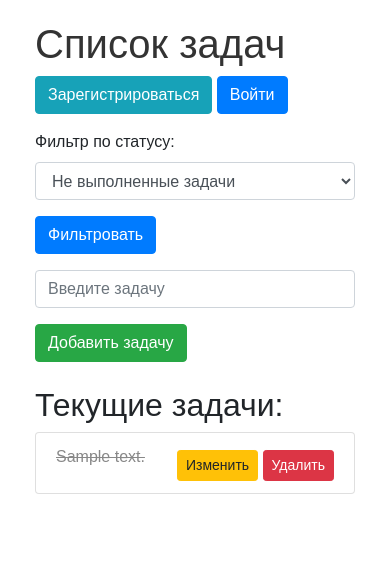
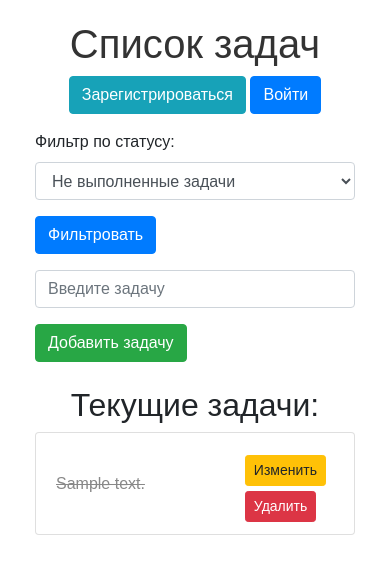
Before and after one commit to Mgorlenkov/Test, a Flask app: page / in a window 390 px wide. Shown: the top 574 px of the page. Run offline with Flask 3, Linux system fonts and the light colour scheme; tables that the repository leaves empty hold one stand-in row (values such as "Sample post"); some libraries are stand-ins or nearby versions.

Commit message:
adapt commit

```diff
--- a/templates/index.html
+++ b/templates/index.html
@@ -3,6 +3,7 @@
 <html lang="ru">
 <head>
     <meta charset="UTF-8">
+    <meta name="viewport" content="width=device-width, initial-scale=1.0">
     <title>Список задач</title>
     <link href="https://stackpath.bootstrapcdn.com/bootstrap/4.5.2/css/bootstrap.min.css" rel="stylesheet">
     <style>
@@ -20,12 +21,22 @@
             text-decoration: line-through;
             color: #888;
         }
+        @media (max-width: 768px) {
+            .task-actions {
+                display: block;
+                margin-top: 10px;
+            }
+            .task-actions a, .task-actions form {
+                display: block;
+                margin-bottom: 5px;
+            }
+        }
     </style>
 </head>
 <body>
     <div class="container">
-        <h1>Список задач</h1>
-        <div class="mb-3">
+        <h1 class="text-center">Список задач</h1>
+        <div class="mb-3 text-center">
             <a href="{{ url_for('register') }}" class="btn btn-info">Зарегистрироваться</a>
             <a href="{{ url_for('login') }}" class="btn btn-primary">Войти</a>
             {% if current_user.is_authenticated %}
@@ -35,7 +46,7 @@
                 {% endif %}
             {% endif %}
         </div>
-        <form method="post" action="{{ url_for('filter_tasks') }}">
+        <form method="post" action="{{ url_for('filter_tasks') }}" class="mb-3">
             <div class="form-group">
                 <label for="status">Фильтр по статусу:</label>
                 <select class="form-control" id="status" name="status">
@@ -47,22 +58,22 @@
             <button type="submit" class="btn btn-primary">Фильтровать</button>
         </form>
 
-        <form method="post" action="{{ url_for('add_task') }}" class="mt-3">
+        <form method="post" action="{{ url_for('add_task') }}" class="mb-3">
             <div class="form-group">
                 <input type="text" class="form-control" name="task" placeholder="Введите задачу" required>
             </div>
             <button type="submit" class="btn btn-success">Добавить задачу</button>
         </form>
 
-        <h2 class="mt-4">Текущие задачи:</h2>
+        <h2 class="mt-4 text-center">Текущие задачи:</h2>
         <ul class="list-group">
             {% for task in tasks %}
-                <li class="list-group-item">
+                <li class="list-group-item d-flex justify-content-between align-items-center">
                     <span class="{% if task.completed %}completed{% endif %}">
                         {{ task.description }}
                     </span>
-                    <div class="task-actions float-right">
-                        <a href="{{ url_for('update_task', task_id=task.id) }}" class="btn btn-warning btn-sm">Изменить</a>
+                    <div class="task-actions">
+                        <a href="{{ url_for('update_task', task_id=task.id) }}" class="btn btn-warning btn-sm mr-2">Изменить</a>
                         <form action="{{ url_for('delete_task', task_id=task.id) }}" method="post" style="display:inline;">
                             <button type="submit" class="btn btn-danger btn-sm">Удалить</button>
                         </form>
```
Also changed, not shown: templates/login.html (+6 -3 lines), templates/register.html (+6 -3 lines), templates/update_task.html (+7 -4 lines).
